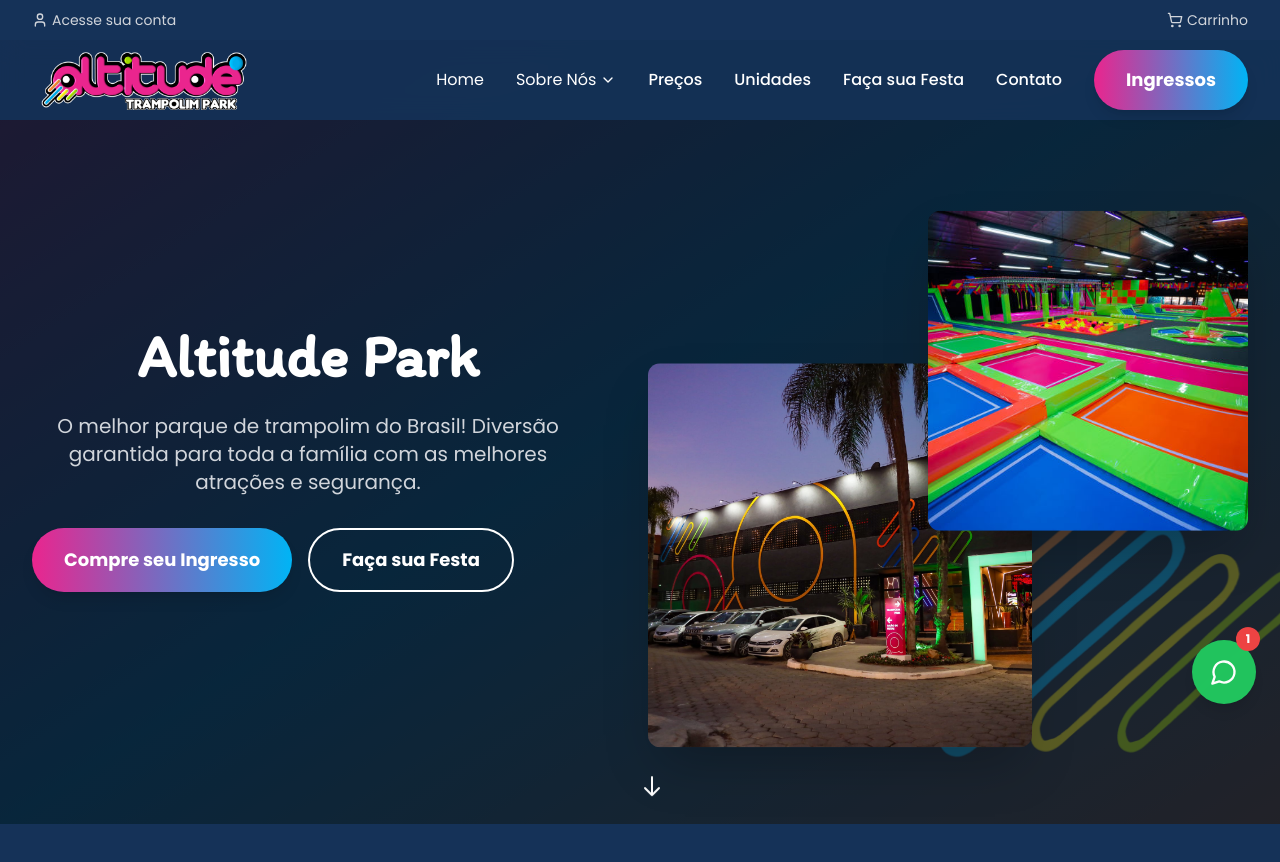
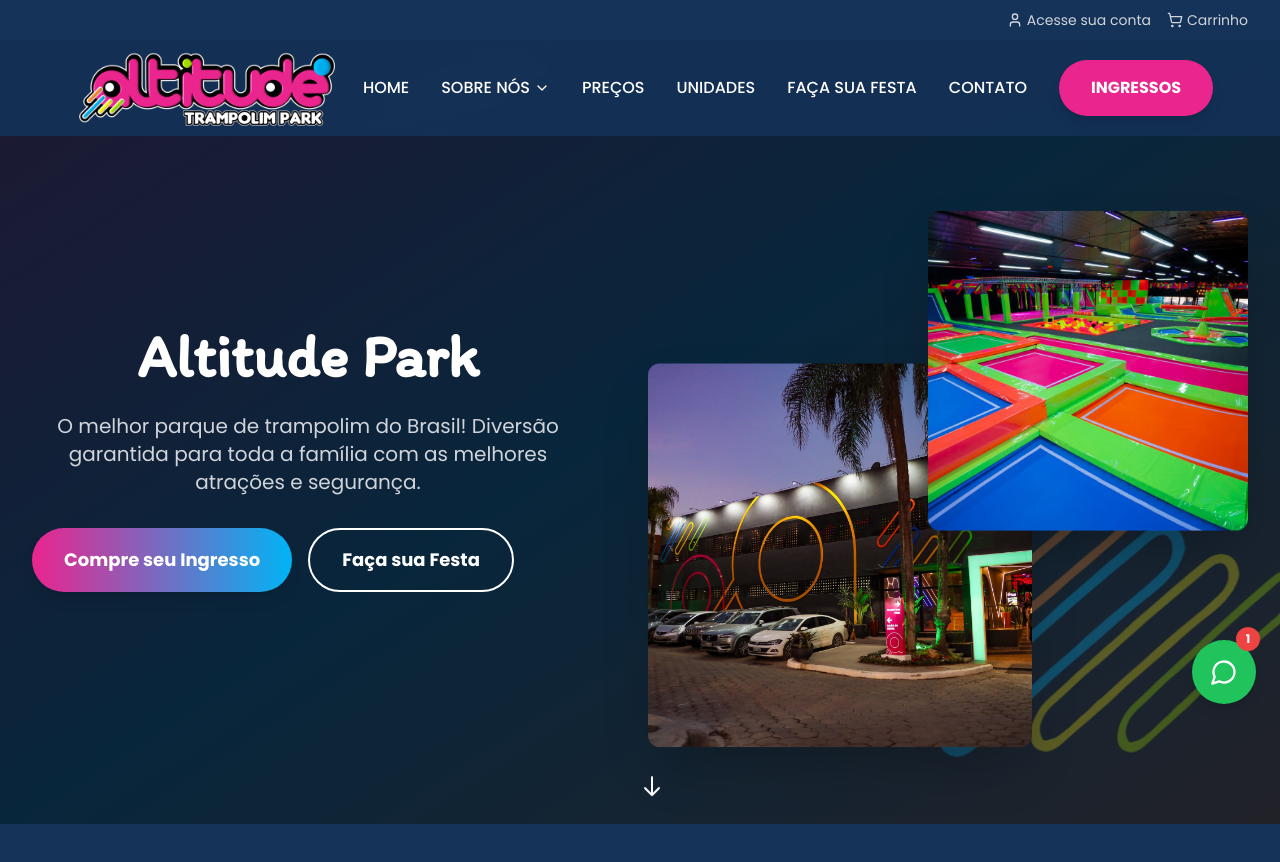
Before and after one commit to Agencia-Bloomin/altitude-park, a Next.js app: page / in a window 1280 px wide. Shown: the top 862 px of the page. Built offline with nearby package versions, Linux system fonts and the light colour scheme.

Commit message:
chore(header): adjust responsive and sizes

```diff
--- a/src/components/layout/Header.tsx
+++ b/src/components/layout/Header.tsx
@@ -51,8 +51,8 @@ export function Header() {
         {/* Faixa superior */}
         <div className="bg-custom-background">
           <div className="container-custom">
-            <div className="flex items-center justify-between h-10 text-sm">
-              <div className="flex items-center space-x-4">
+            <div className="flex items-center justify-end h-10 text-sm">
+              <div className="flex items-center space-x-4 mr-4">
                 <Link href="/login" className="text-gray-300 hover:text-pink-400 transition-colors flex items-center space-x-1">
                   <User className="w-4 h-4" />
                   <span>Acesse sua conta</span>
@@ -71,22 +71,22 @@ export function Header() {
         {/* Header principal */}
         <div className="bg-custom-background/90 backdrop-blur-md">
           <div className="container-custom">
-            <div className="flex items-center justify-between h-20">
+            <div className="flex items-center justify-center h-24">
               <Link href="/" className="flex items-center space-x-3">
                 <Image
                   src="/images/logo/logo.png"
                   alt="Altitude Park"
                   title="Altitude Park"
-                  width={180}
-                  height={60}
-                  className="h-16 lg:h-14 xl:h-16 w-auto"
+                  width={300}
+                  height={80}
+                  className="h-20 lg:h-14 xl:h-20 w-auto mr-4"
                   priority
                 />
               </Link>
 
               {/* Menu desktop */}
               <nav className="hidden lg:flex items-center space-x-8">
-                <Link href="/" className="text-white hover:text-pink-400 transition-colors text:base lg:text-sm xl:text-base relative group">
+                <Link href="/" className="text-white hover:text-pink-400 transition-colors text:base lg:text-sm xl:text-base font-medium uppercase relative group">
                   <span>Home</span>
                   <span className="absolute bottom-0 left-0 w-0 h-0.5 bg-pink-400 transition-all duration-300 group-hover:w-full"></span>
                 </Link>
@@ -94,7 +94,7 @@ export function Header() {
                 {/* Dropdown Sobre Nós */}
                 <div className="relative group">
                   <div className="flex items-center space-x-1 relative">
-                    <Link href="#" className="text-white hover:text-pink-400 transition-colors text:base lg:text-sm xl:text-base relative group">
+                    <Link href="#" className="text-white hover:text-pink-400 transition-colors text:base lg:text-sm xl:text-base font-medium uppercase relative group">
                       <span className="relative">
                         Sobre Nós
                         <span className="absolute bottom-0 left-0 w-0 h-0.5 bg-pink-400 transition-all duration-300 group-hover:w-full"></span>
@@ -106,38 +106,38 @@ export function Header() {
                   </div>
                   <div className="absolute top-full left-0 mt-2 w-56 bg-custom-background rounded-lg shadow-xl border border-gray-700 opacity-0 invisible group-hover:opacity-100 group-hover:visible transition-all duration-200">
                     <div className="py-2">
-                      <Link href="#" className="block px-4 py-2 text:base lg:text-sm xl:text-base text-gray-300 hover:text-pink-400 hover:bg-custom-background transition-colors">
+                      <Link href="#" className="block px-4 py-2 text:base lg:text-sm xl:text-base uppercase text-gray-300 hover:text-pink-400 hover:bg-custom-background transition-colors">
                         Trabalhe Conosco
                       </Link>
-                      <Link href="#" className="block px-4 py-2 text:base lg:text-sm xl:text-base text-gray-300 hover:text-pink-400 hover:bg-custom-background transition-colors">
+                      <Link href="#" className="block px-4 py-2 text:base lg:text-sm xl:text-base uppercase text-gray-300 hover:text-pink-400 hover:bg-custom-background transition-colors">
                         Perguntas Frequentes
                       </Link>
-                      <Link href="#" className="block px-4 py-2 text:base lg:text-sm xl:text-base text-gray-300 hover:text-pink-400 hover:bg-custom-background transition-colors">
+                      <Link href="#" className="block px-4 py-2 text:base lg:text-sm xl:text-base uppercase text-gray-300 hover:text-pink-400 hover:bg-custom-background transition-colors">
                         Galeria
                       </Link>
                     </div>
                   </div>
                 </div>
 
-                <Link href="#" className="text-white hover:text-pink-400 transition-colors text:base lg:text-sm xl:text-base font-medium relative group">
+                <Link href="#" className="text-white hover:text-pink-400 transition-colors text:base lg:text-sm xl:text-base font-medium uppercase relative group">
                   <span>Preços</span>
                   <span className="absolute bottom-0 left-0 w-0 h-0.5 bg-pink-400 transition-all duration-300 group-hover:w-full"></span>
                 </Link>
-                <Link href="#" className="text-white hover:text-pink-400 transition-colors text:base lg:text-sm xl:text-base font-medium relative group">
+                <Link href="#" className="text-white hover:text-pink-400 transition-colors text:base lg:text-sm xl:text-base font-medium uppercase relative group">
                   <span>Unidades</span>
                   <span className="absolute bottom-0 left-0 w-0 h-0.5 bg-pink-400 transition-all duration-300 group-hover:w-full"></span>
                 </Link>
-                <Link href="#" className="text-white hover:text-pink-400 transition-colors text:base lg:text-sm xl:text-base font-medium relative group">
+                <Link href="#" className="text-white hover:text-pink-400 transition-colors text:base lg:text-sm xl:text-base font-medium uppercase relative group">
                   <span>Faça sua Festa</span>
                   <span className="absolute bottom-0 left-0 w-0 h-0.5 bg-pink-400 transition-all duration-300 group-hover:w-full"></span>
                 </Link>
-                <Link href="#" className="text-white hover:text-pink-400 transition-colors text:base lg:text-sm xl:text-base font-medium relative group">
+                <Link href="#" className="text-white hover:text-pink-400 transition-colors text:base lg:text-sm xl:text-base font-medium uppercase relative group">
                   <span>Contato</span>
                   <span className="absolute bottom-0 left-0 w-0 h-0.5 bg-pink-400 transition-all duration-300 group-hover:w-full"></span>
                 </Link>
 
                 {/* Botão Ingressos em destaque */}
-                <Button asChild variant="highlight" size="xl">
+                <Button asChild size="xl" className="px-8 lg:px-4 lg:text-sm xl:px-8 xl:text-base uppercase">
                   <Link href="#">
                     Ingressos
                   </Link>
@@ -185,7 +185,7 @@ export function Header() {
             <nav className="p-6 space-y-6">
               <Link
                 href="/"
-                className="block text-white hover:text-pink-400 transition-colors font-medium text-lg"
+                className="block text-white hover:text-pink-400 transition-colors font-medium uppercase text-lg"
                 onClick={() => setIsMobileMenuOpen(false)}
               >
                 Home
@@ -194,7 +194,7 @@ export function Header() {
               <div>
                 <button
                   onClick={() => setIsDropdownOpen(!isDropdownOpen)}
-                  className="text-white hover:text-pink-400 transition-colors font-medium flex items-center justify-between w-full text-lg"
+                  className="text-white hover:text-pink-400 transition-colors font-medium uppercase flex items-center justify-between w-full text-lg"
                 >
                   <span>Sobre Nós</span>
                   <ChevronDown className={`w-5 h-5 transition-transform ${isDropdownOpen ? 'rotate-180' : ''}`} />
@@ -228,28 +228,28 @@ export function Header() {
 
               <Link
                 href="/precos"
-                className="block text-white hover:text-pink-400 transition-colors font-medium text-lg"
+                className="block text-white hover:text-pink-400 transition-colors font-medium uppercase text-lg"
                 onClick={() => setIsMobileMenuOpen(false)}
               >
                 Preços
               </Link>
               <Link
                 href="/unidades"
-                className="block text-white hover:text-pink-400 transition-colors font-medium text-lg"
+                className="block text-white hover:text-pink-400 transition-colors font-medium uppercase text-lg"
                 onClick={() => setIsMobileMenuOpen(false)}
               >
                 Unidades
               </Link>
               <Link
                 href="/faca-sua-festa"
-                className="block text-white hover:text-pink-400 transition-colors font-medium text-lg"
+                className="block text-white hover:text-pink-400 transition-colors font-medium uppercase text-lg"
                 onClick={() => setIsMobileMenuOpen(false)}
               >
                 Faça sua Festa
               </Link>
               <Link
                 href="/contato"
-                className="block text-white hover:text-pink-400 transition-colors font-medium text-lg"
+                className="block text-white hover:text-pink-400 transition-colors font-medium uppercase text-lg"
                 onClick={() => setIsMobileMenuOpen(false)}
               >
                 Contato
@@ -259,7 +259,7 @@ export function Header() {
 
           {/* Footer do menu mobile */}
           <div className="p-6 border-t border-gray-700">
-            <Button asChild variant="highlight" size="xl" className="w-full">
+            <Button asChild size="xl" className="w-full">
               <Link href="/ingressos" onClick={() => setIsMobileMenuOpen(false)}>
                 Ingressos
               </Link>
```
